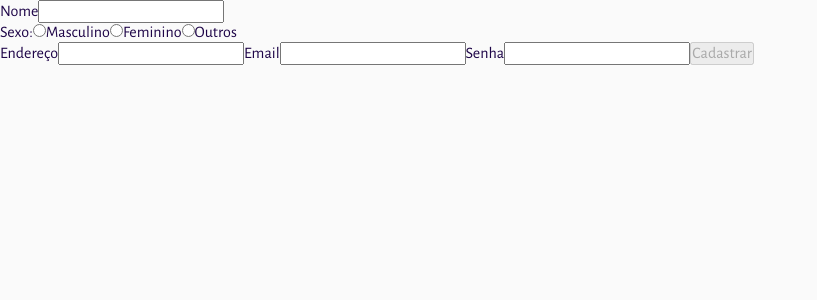
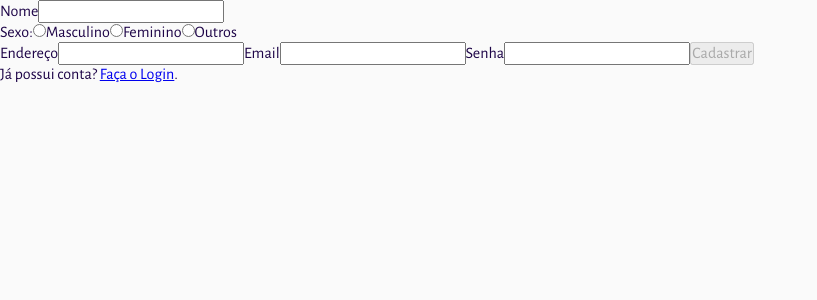
Before and after one commit to felipe-lima-coelho/equipe-71, a React (Vite) app: page /cadastro in a window 1280 px wide. Shown: the top 300 px of the page, without its empty margins (0-817 px from the left). Built offline with nearby package versions, Linux system fonts and the light colour scheme.

Commit message:
(HEADER/FOOTER) Corrigido renderizações)

```diff
--- a/src/components/Footer.jsx
+++ b/src/components/Footer.jsx
@@ -5,7 +5,7 @@ import styles from './styles/Footer.module.css';
 function Footer() {
   const { pageUrl, setPageUrl, points, setPoints } = useContext(headerContext);
 
-  if (pageUrl !== '/') {
+  if (pageUrl !== '/' && pageUrl !== '/cadastro') {
     return (
       <footer className={ styles.footerContent }>Footer</footer>
     )
--- a/src/components/Header.jsx
+++ b/src/components/Header.jsx
@@ -33,7 +33,7 @@ function Header() {
     history.goBack();
   };
 
-  if (pageUrl !== '/') {
+  if (pageUrl !== '/' && pageUrl !== '/cadastro') {
     return (
       <header className={ styles.headerContainer }>
         {
--- a/src/screens/Cadastro/index.jsx
+++ b/src/screens/Cadastro/index.jsx
@@ -1,8 +1,10 @@
-import { useState } from "react";
-import { Redirect } from "react-router-dom/cjs/react-router-dom";
+import { useContext, useState } from "react";
+import { Link, Redirect } from "react-router-dom/cjs/react-router-dom";
 import Swal from "sweetalert2";
+import headerContext from "../../context/providers/headerContext";
 
 function Cadastro() {
+  const { setPageUrl } = useContext(headerContext);
   const [state, setState] = useState({
     name: '',
     gender: 0,
@@ -58,7 +60,7 @@ function Cadastro() {
       headers: {
         'Content-Type': 'application/json',
       },
-      body: JSON.stringify(state),
+      body: state,
     })
       .then((response) => {
         if (response.status === 201) {
@@ -69,6 +71,7 @@ function Cadastro() {
         }
       })
       .then((data) => {
+        setPageUrl('/app');
         setIsSucess(true);
       })
       .catch((error) => {
@@ -79,6 +82,10 @@ function Cadastro() {
         })
       });
   };
+
+  const handleClickCadastre = () => {
+    setPageUrl('/');
+  }
 
   if (isSucess) return <Redirect to="/app" />
 
@@ -167,6 +174,19 @@ function Cadastro() {
           Cadastrar
         </button>
       </form>
+
+      <div>
+        <p>
+          Já possui conta?&nbsp;
+          <Link
+            onClick={ handleClickCadastre }
+            to="/"
+          >
+            Faça o Login
+          </Link>
+          .
+        </p>
+      </div>
     </div>
   )
 }
```
